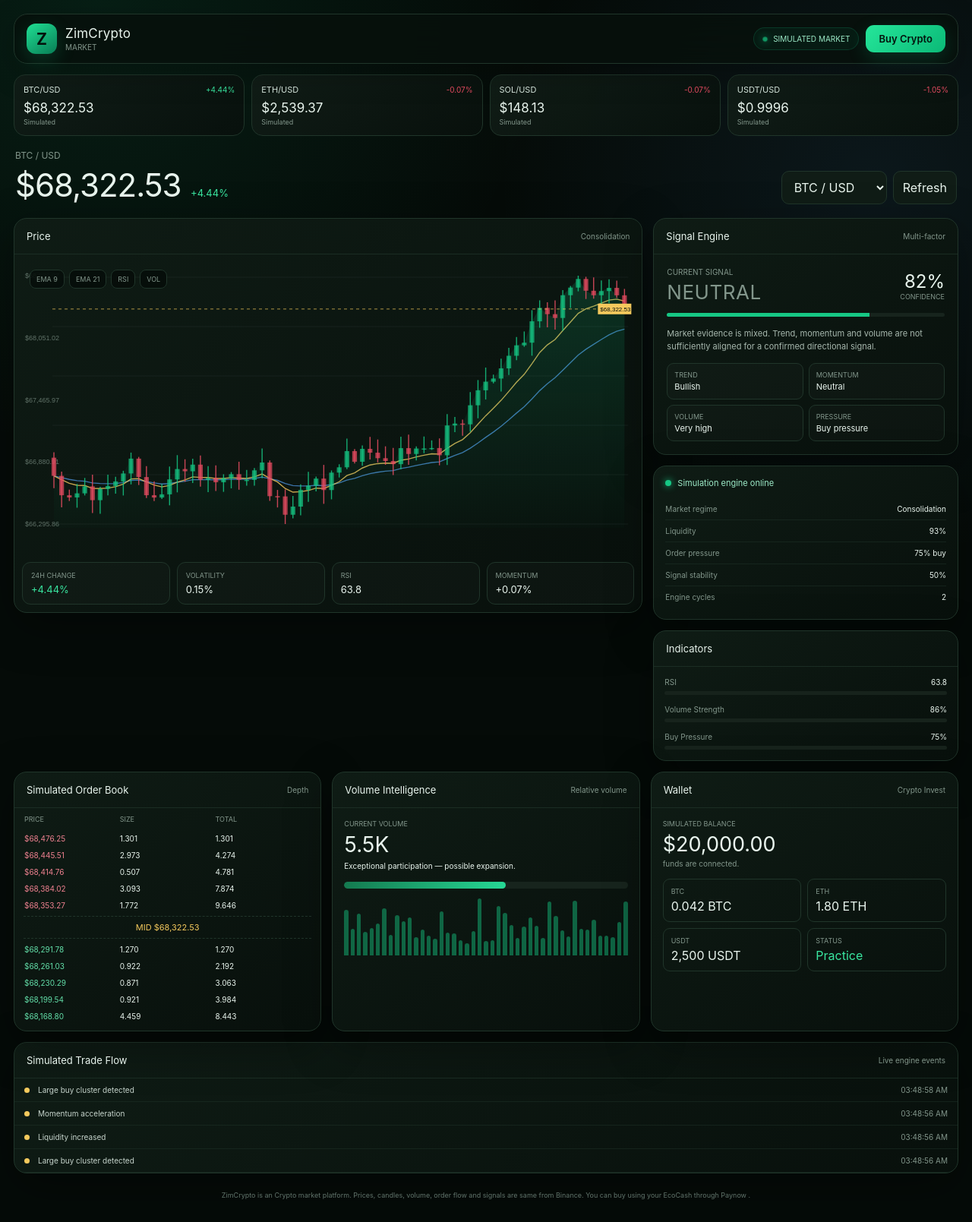
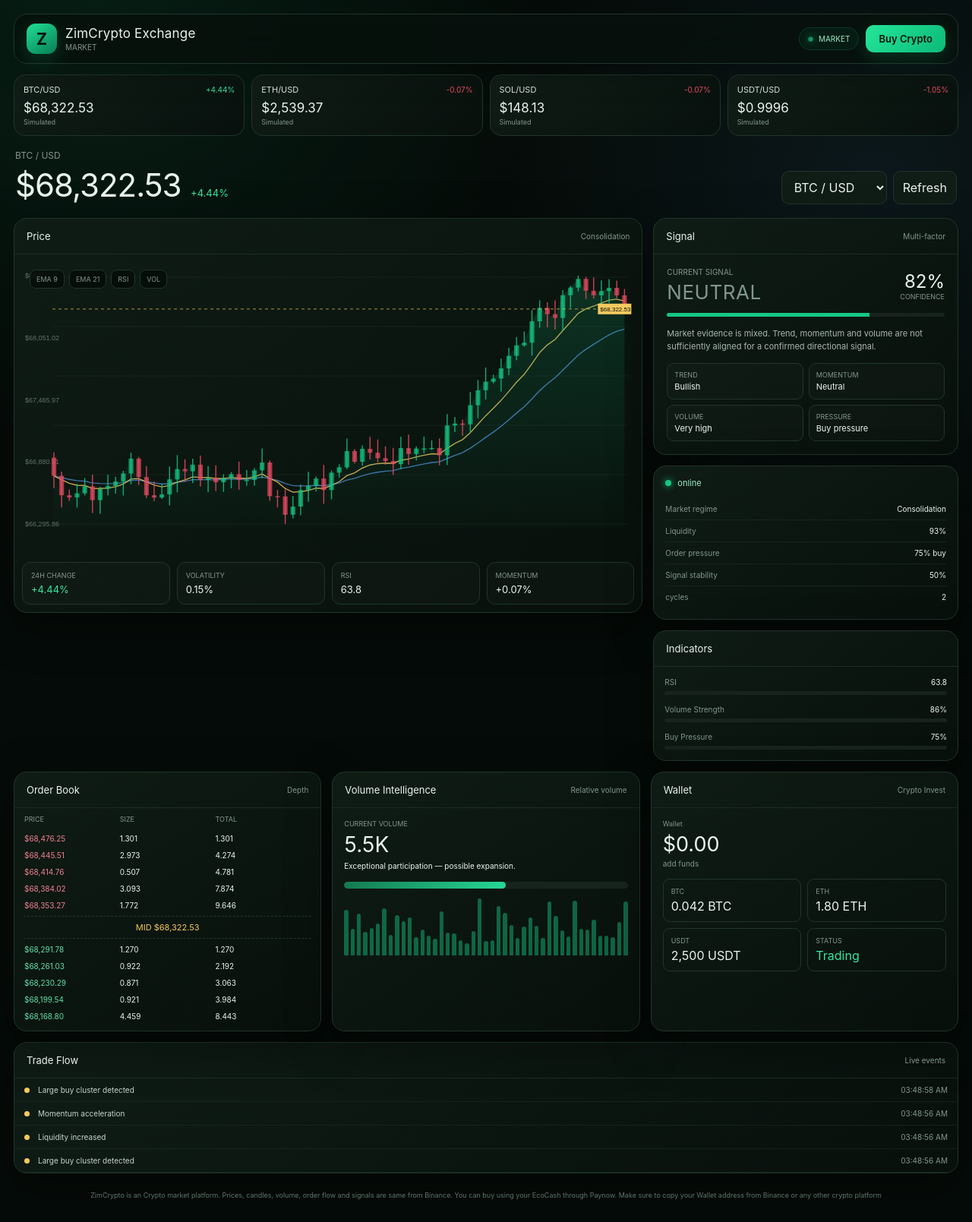
Before and after one commit to kendrainmatwaya-star/paynow.crypto, a plain HTML site: page index.html in a window 1280 px wide. Shown: the whole page at 76% size. Drawn offline with Linux system fonts and the light colour scheme.

Commit message:
Update index.html

```diff
--- a/index.html
+++ b/index.html
@@ -4,8 +4,8 @@
 <meta charset="utf-8">
 <meta name="viewport" content="width=device-width,initial-scale=1,viewport-fit=cover">
 <meta name="theme-color" content="#07100c">
-<meta name="description" content="ZimCrypto Pro — realistic educational crypto market simulator">
-<title>ZimCrypto Pro — exchange</title>
+<meta name="description" content="ZimCrypto exchange - using paynow/ecocash">
+<title>ZimCrypto — exchange</title>
 
 <style>
 *{
@@ -963,7 +963,7 @@ footer{
         <div class="logo">Z</div>
 
         <div>
-            <div class="brand-name">ZimCrypto</div>
+            <div class="brand-name">ZimCrypto Exchange</div>
             <div class="brand-sub">MARKET</div>
         </div>
     </div>
@@ -972,7 +972,7 @@ footer{
 
         <div class="live">
             <i class="live-dot"></i>
-            SIMULATED MARKET
+            MARKET
         </div>
 
         <button class="buy-top" id="openBuy">
@@ -999,7 +999,7 @@ footer{
 
         <div>
             <span class="market-price" id="marketPrice">
-                $65,420.00
+                $84,420.00
             </span>
 
             <span class="market-change green" id="marketChange">
@@ -1092,7 +1092,7 @@ footer{
         <section class="card">
 
             <div class="card-head">
-                <div class="card-title">Signal Engine</div>
+                <div class="card-title">Signal</div>
                 <div class="card-note">Multi-factor</div>
             </div>
 
@@ -1166,7 +1166,7 @@ footer{
 
                 <div class="engine-status">
                     <span class="engine-dot"></span>
-                    Simulation engine online
+                    online
                 </div>
 
                 <div class="engine-row">
@@ -1190,7 +1190,7 @@ footer{
                 </div>
 
                 <div class="engine-row">
-                    <span>Engine cycles</span>
+                    <span>cycles</span>
                     <span id="engineCycles">0</span>
                 </div>
 
@@ -1268,7 +1268,7 @@ footer{
     <section class="card">
 
         <div class="card-head">
-            <div class="card-title">Simulated Order Book</div>
+            <div class="card-title">Order Book</div>
             <div class="card-note">Depth</div>
         </div>
 
@@ -1339,15 +1339,15 @@ footer{
         <div class="portfolio">
 
             <div class="stat-label">
-                SIMULATED BALANCE
+                Wallet
             </div>
 
             <div class="balance">
-                $20,000.00
+                $0.00
             </div>
 
             <div class="portfolio-sub">
-                 funds are connected.
+                 add funds
             </div>
 
             <div class="portfolio-grid">
@@ -1369,7 +1369,7 @@ footer{
 
                 <div class="portfolio-item">
                     <small>STATUS</small>
-                    <span class="green">Practice</span>
+                    <span class="green">Trading</span>
                 </div>
 
             </div>
@@ -1386,8 +1386,8 @@ footer{
 <section class="card" style="margin-top:14px">
 
     <div class="card-head">
-        <div class="card-title">Simulated Trade Flow</div>
-        <div class="card-note">Live engine events</div>
+        <div class="card-title">Trade Flow</div>
+        <div class="card-note">Live events</div>
     </div>
 
     <div class="activity" id="activity"></div>
@@ -1398,7 +1398,8 @@ footer{
 <footer>
     ZimCrypto is an Crypto market platform.
     Prices, candles, volume, order flow and signals are same from Binance.
-    You can buy using  your EcoCash through Paynow .
+    You can buy using  your EcoCash through Paynow. Make sure to copy your
+    Wallet address from Binance or any other crypto platform
 </footer>
 
 </div>
@@ -1426,7 +1427,7 @@ footer{
         <div class="modal-body">
 
             <div class="practice-banner">
-                Buy: this is a purchase flow.
+                help: this is a purchase flow.
                 The Paynow button opens the  Paynow destination.
             </div>
 
@@ -1443,6 +1444,20 @@ footer{
                 <option value="USDT">Tether (USDT)</option>
 
             </select>
+
+            <label class="form-label">
+                Wallet address
+            </label>
+
+            <input
+                class="address-input"
+                id="cryptoAddress"
+                type="number"
+                min="1"
+                step="1"
+                value=""
+                placeholder="Enter Wallet address"
+            >
 
 
             <label class="form-label">
@@ -1473,7 +1488,7 @@ footer{
                 </div>
 
                 <div class="quote-row">
-                    <span>Practice network fee</span>
+                    <span>network fee</span>
                     <span id="quoteFee">$0.00</span>
                 </div>
 
```
